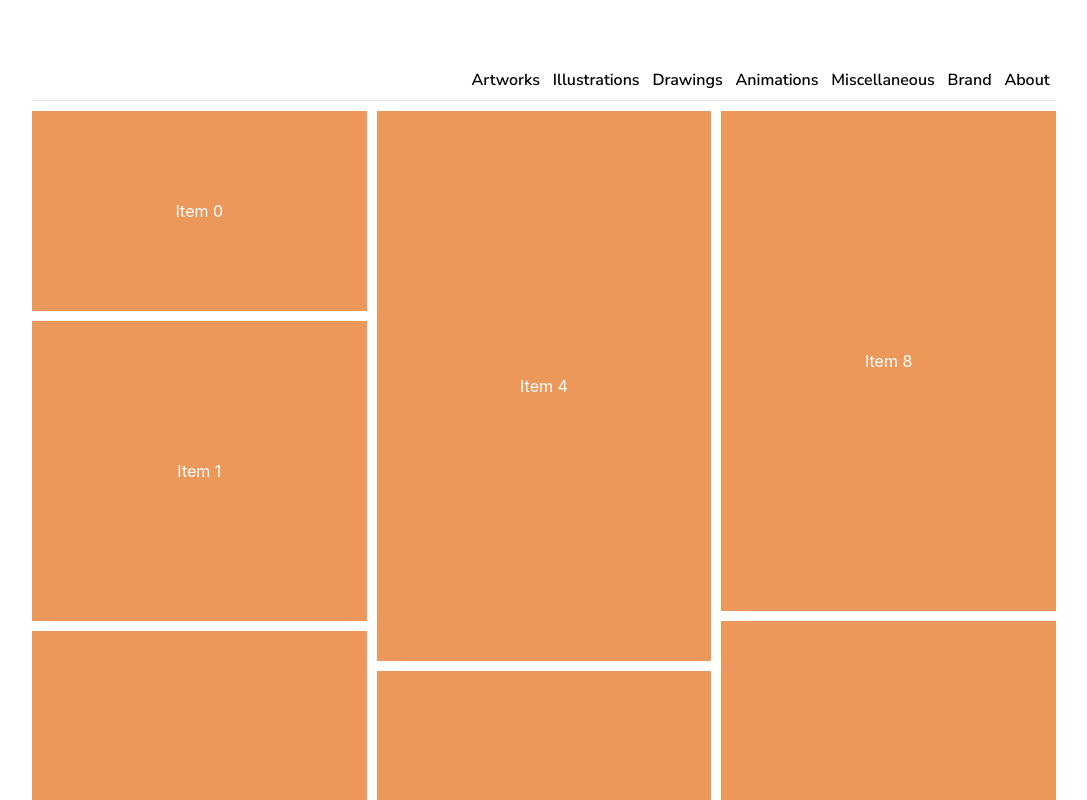
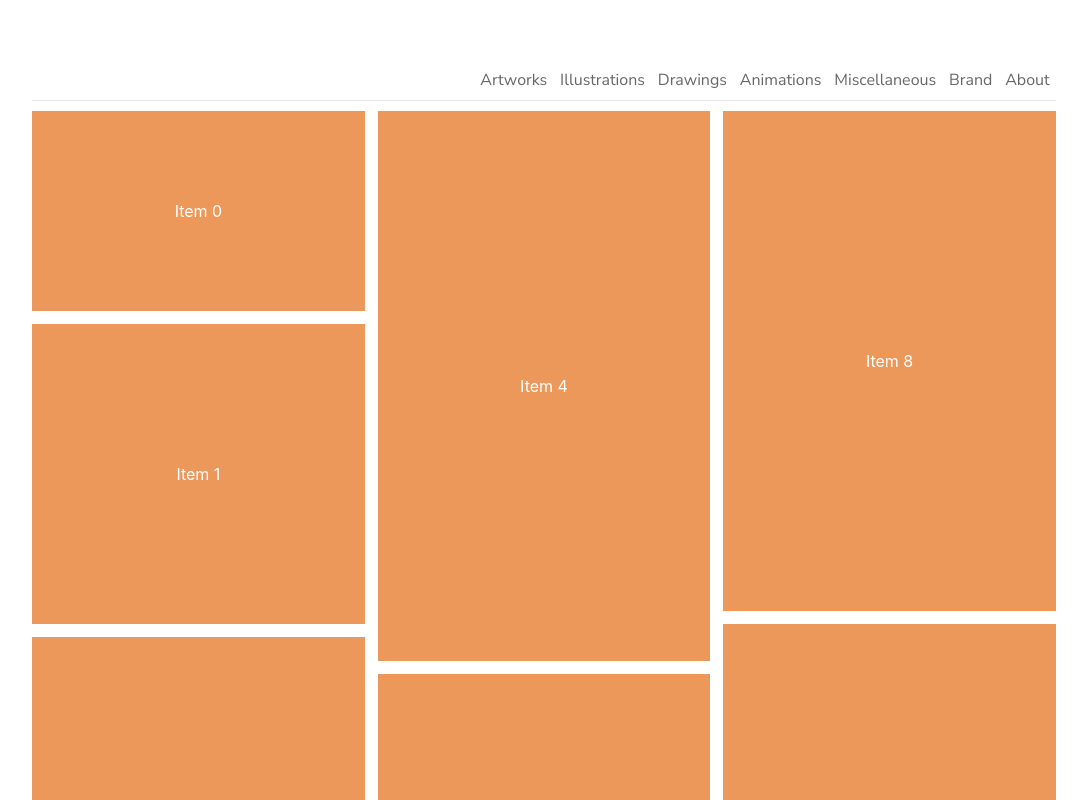
Before and after one commit to Meghana0306/portfolio-website, a React (Create React App) app: page /arts in a window 1280 px wide. Shown: the top 800 px of the page, without its empty margins (96-1183 px from the left). Built offline with nearby package versions, Linux system fonts and the light colour scheme.

Commit message:
Style menu items

```diff
--- a/src/App.tsx
+++ b/src/App.tsx
@@ -1,12 +1,10 @@
-import React from 'react';
-import logo from './logo.svg';
 import './App.css';
 import MainPage from './modules/main/MainPage';
 
 function App() {
 
   return (
-    <MainPage/>
+    <MainPage />
   );
 }
 
--- a/src/modules/category/CategoryPage.css
+++ b/src/modules/category/CategoryPage.css
@@ -1,6 +1,6 @@
 .CategoryGrid {
     column-count: 3;
-    column-gap: 10px;
+    column-gap: 1vw;
     margin: 10px 0px 0px 0px;
 }
 
@@ -17,5 +17,5 @@
     color: white;
     display: inline-block;
     width: 100%;
-    margin-bottom: 10px;
+    margin-bottom: 1vw;
 }
--- a/src/modules/main/MainPage.css
+++ b/src/modules/main/MainPage.css
@@ -69,3 +69,17 @@
     width: 100%;
     object-fit: cover;
 }
+
+.MenuTitle {
+    margin: 0px .5vw 0px .5vw;
+    font-family: "NunitoSans";
+    font-weight: "600";
+    font-size: medium;
+    user-select: none;
+    cursor: pointer;
+    color: rgba(0, 0, 0, 0.6);
+}
+
+.MenuTitle:hover {
+    color: rgba(0, 0, 0, 0.9);
+}
--- a/src/modules/main/MainPage.tsx
+++ b/src/modules/main/MainPage.tsx
@@ -16,7 +16,7 @@ export default class MainPage extends React.Component<MainPageProps, MainPageSta
 
     render() {
         const items = menuItems.map((item) => {
-            return <text style={{ margin: "0px .5vw 0px .5vw", fontFamily: "NunitoSans", fontWeight: "600", cursor: "pointer" }} onClick={this.onClickItem}>{item}</text>
+            return <text className={"MenuTitle"} onClick={this.onClickItem}>{item}</text>
         })
 
         return (
```
